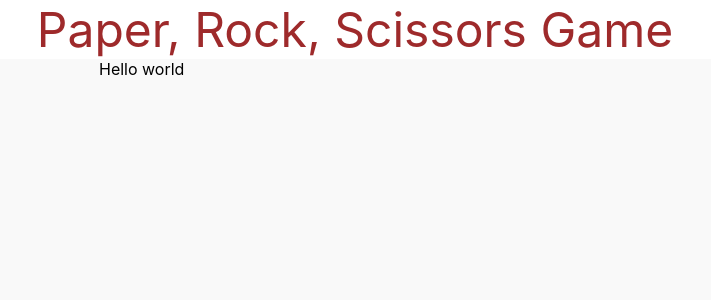
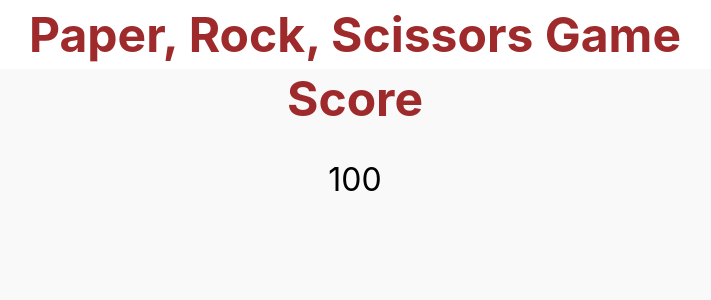
Before and after one commit to jcsmileyjr/rocks-paper-scissors, a React (Create React App) app: page / in a window 1280 px wide. Shown: the top 300 px of the page, without its empty margins (285-996 px from the left). Built offline with nearby package versions, Linux system fonts and the light colour scheme.

Commit message:
Feature: Design responsive Score area

```diff
--- a/src/App.js
+++ b/src/App.js
@@ -1,12 +1,13 @@
 import './App.css';
 import Title from '../src/components/title/Title';
+import Score from './components/score/Score';
 
 function App() {
   return (
     <div className="App">
       <Title />
       <main>
-        Hello world
+        <Score score={100} />
       </main>
     </div>
   );
--- a/src/components/score/Score.js
+++ b/src/components/score/Score.js
@@ -0,0 +1,12 @@
+import './score.css';
+
+const Score = ({score}) => {
+    return(
+        <section class="score__containter--style">
+            <h2>Score</h2>
+            <p>{score}</p>
+        </section>
+    );
+}
+
+export default Score;
--- /dev/null
+++ b/src/components/score/score.css
@@ -0,0 +1,31 @@
+
+.score__containter--style {
+    text-align: center;
+}
+
+.score__containter--style > h2 {
+    color: #9E2A2B;
+    margin:auto;
+}
+
+/*Tablet screens*/
+@media only screen and (min-width: 480px) {
+    .score__containter--style > h2{
+        font-size: xx-large;
+    }
+
+    .score__containter--style > p {
+        font-size: x-large;
+    }
+}
+
+/*Desktop screens*/
+@media only screen and (min-width: 1025px) {
+    .score__containter--style > h2{
+        font-size: xxx-large;
+    }
+
+    .score__containter--style > p {
+        font-size: xx-large;
+    }
+}
--- a/src/components/title/Title.js
+++ b/src/components/title/Title.js
@@ -2,7 +2,7 @@ import './title.css';
 const Title = () => {
     return(
         <section className="title__container--style">
-            <p> Paper, Rock, Scissors Game </p>
+            <p className="title__content--style"> Paper, Rock, Scissors Game </p>
         </section>
     );
 }
--- a/src/components/title/title.css
+++ b/src/components/title/title.css
@@ -1,30 +1,31 @@
-p {
+.title__content--style {
     text-align: center;
     color: #9E2A2B;
-    margin: auto;
+    margin: 5px auto;
+    font-weight: bolder;
 }
 
 .title__container--style {
     background-color: white;
 }
 
-/*Tablet screens*/
+/*Mobile screens*/
 @media only screen and (max-width: 480px) {
-    p {
+    .title__content--style {
         font-size: large;
     }
 }
 
 /*Tablet screens*/
 @media only screen and (min-width: 480px) {
-    p {
-        font-size: x-large;
+    .title__content--style {
+        font-size: xx-large;
     }
 }
 
 /*Desktop screens*/
 @media only screen and (min-width: 1025px) {
-    p {
+    .title__content--style {
         font-size: xxx-large;
     }
 }
```
